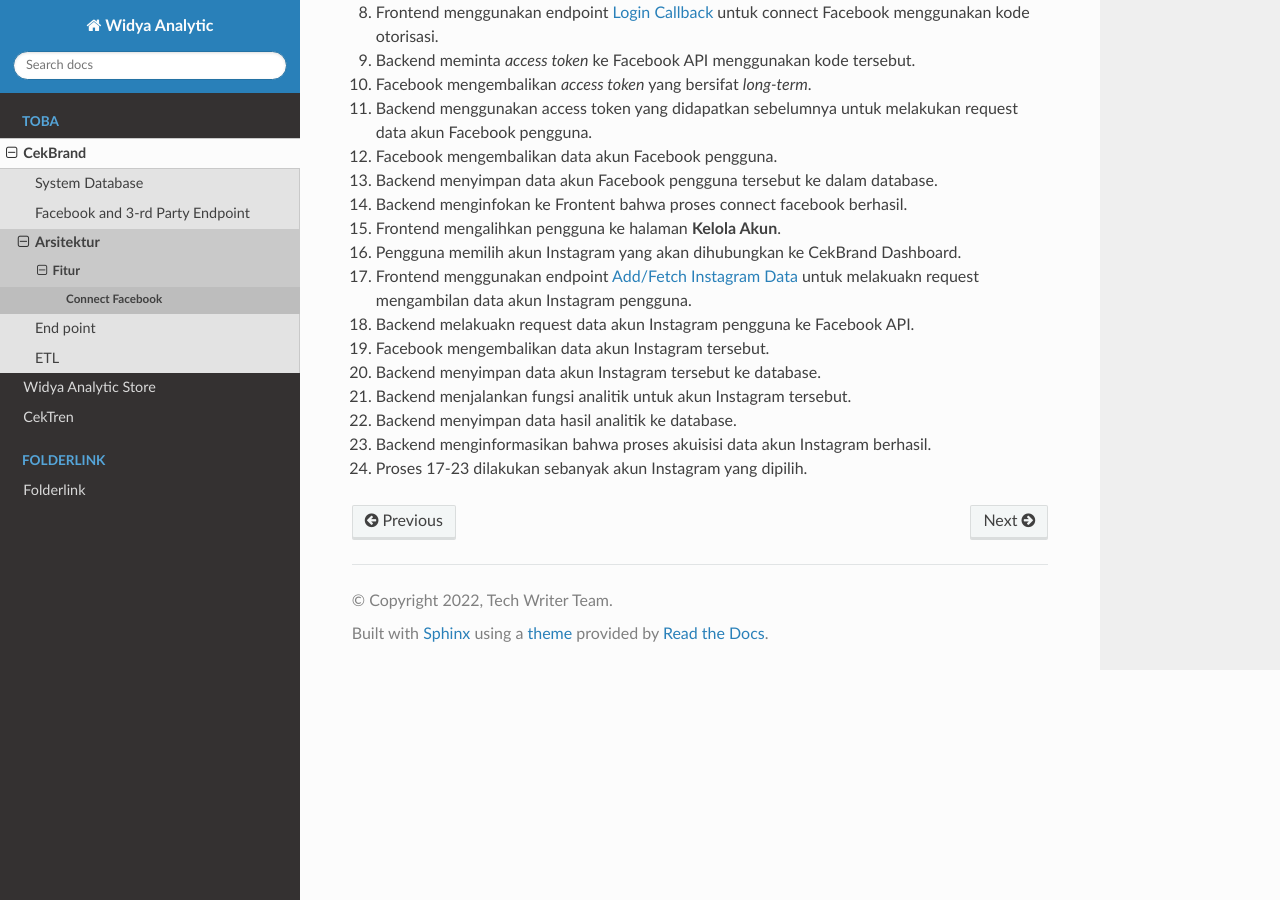
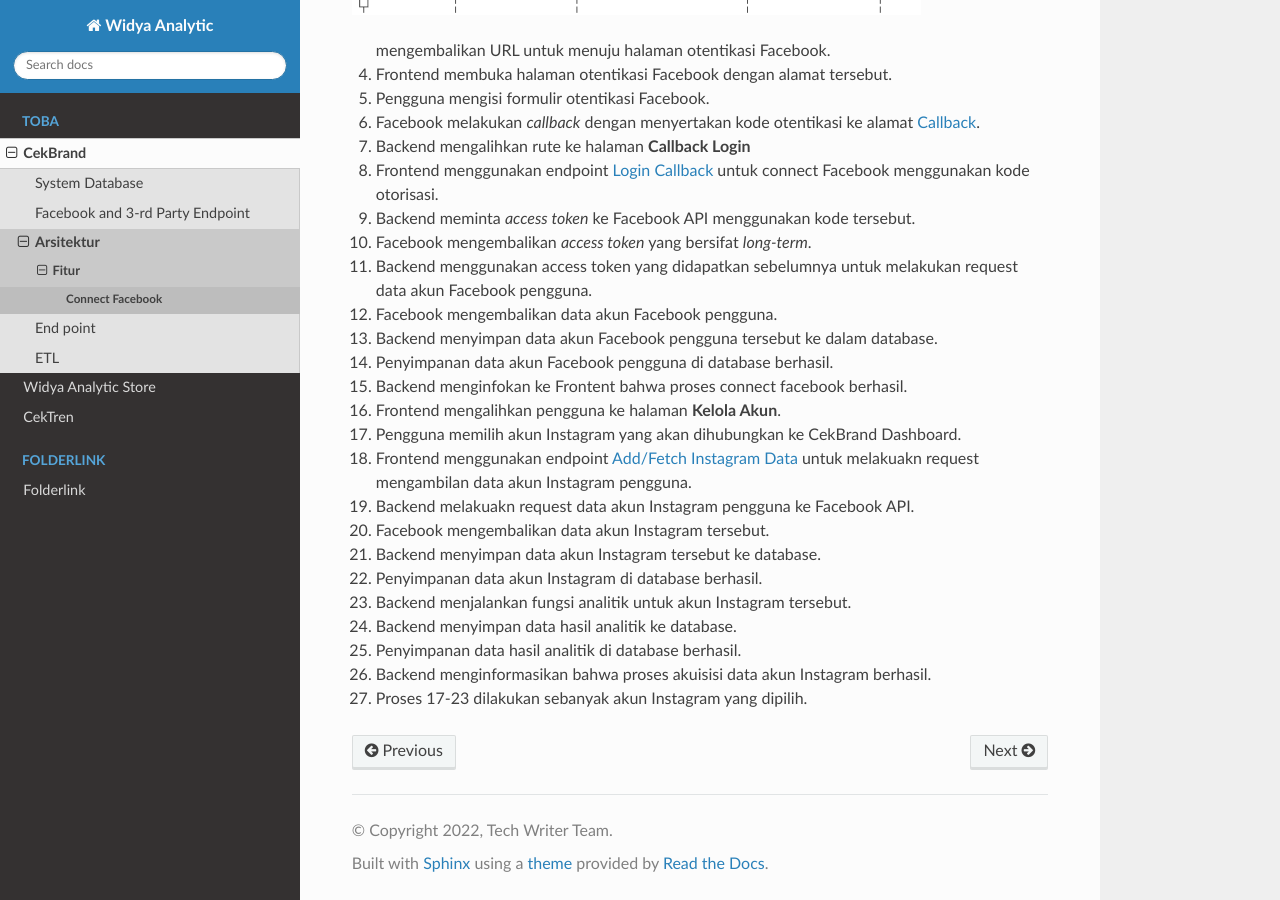
Before and after one commit to syrico/dokumentasi_data_widyaanalytics, a Sphinx documentation site: the page built from docs/source/Toba/cekbrand/architecture/feature/facebook-connect.rst, in a window 1280 px wide and 900 px high, scrolled down 1191 px. Built offline with Sphinx 7.4.7 and the Read the Docs theme 2.0.0, drawn with Linux system fonts in a browser that asks for light colours; pages that are not in the unit, such as notebooks, are missing from menus.

Commit message:
feature(feature): modify facebook connect sequence for database activation

```diff
--- a/docs/source/Toba/cekbrand/architecture/feature/facebook-connect.rst
+++ b/docs/source/Toba/cekbrand/architecture/feature/facebook-connect.rst
@@ -23,14 +23,17 @@
 11. Backend menggunakan access token yang didapatkan sebelumnya untuk melakukan request data akun Facebook pengguna.
 12. Facebook mengembalikan data akun Facebook pengguna.
 13. Backend menyimpan data akun Facebook pengguna tersebut ke dalam database.
-14. Backend menginfokan ke Frontent bahwa proses connect facebook berhasil.
-15. Frontend mengalihkan pengguna ke halaman **Kelola Akun**.
-16. Pengguna memilih akun Instagram yang akan dihubungkan ke CekBrand Dashboard.
-17. Frontend menggunakan endpoint :ref:`fetch-ig-data` untuk melakuakn request mengambilan data akun Instagram pengguna.
-18. Backend melakuakn request data akun Instagram pengguna ke Facebook API.
-19. Facebook mengembalikan data akun Instagram tersebut.
-20. Backend menyimpan data akun Instagram tersebut ke database.
-21. Backend menjalankan fungsi analitik untuk akun Instagram tersebut.
-22. Backend menyimpan data hasil analitik ke database.
-23. Backend menginformasikan bahwa proses akuisisi data akun Instagram berhasil.
-24. Proses 17-23 dilakukan sebanyak akun Instagram yang dipilih.
+14. Penyimpanan data akun Facebook pengguna di database berhasil.
+15. Backend menginfokan ke Frontent bahwa proses connect facebook berhasil.
+16. Frontend mengalihkan pengguna ke halaman **Kelola Akun**.
+17. Pengguna memilih akun Instagram yang akan dihubungkan ke CekBrand Dashboard.
+18. Frontend menggunakan endpoint :ref:`fetch-ig-data` untuk melakuakn request mengambilan data akun Instagram pengguna.
+19. Backend melakuakn request data akun Instagram pengguna ke Facebook API.
+20. Facebook mengembalikan data akun Instagram tersebut.
+21. Backend menyimpan data akun Instagram tersebut ke database.
+22. Penyimpanan data akun Instagram di database berhasil.
+23. Backend menjalankan fungsi analitik untuk akun Instagram tersebut.
+24. Backend menyimpan data hasil analitik ke database.
+25. Penyimpanan data hasil analitik di database berhasil.
+26. Backend menginformasikan bahwa proses akuisisi data akun Instagram berhasil.
+27. Proses 17-23 dilakukan sebanyak akun Instagram yang dipilih.
```
Also changed, not shown: docs/source/Toba/cekbrand/architecture/feature/facebook-connect-sequence.txt (+11 -2 lines), docs/source/Toba/cekbrand/architecture/feature/facebook-connect-sequence.png.
